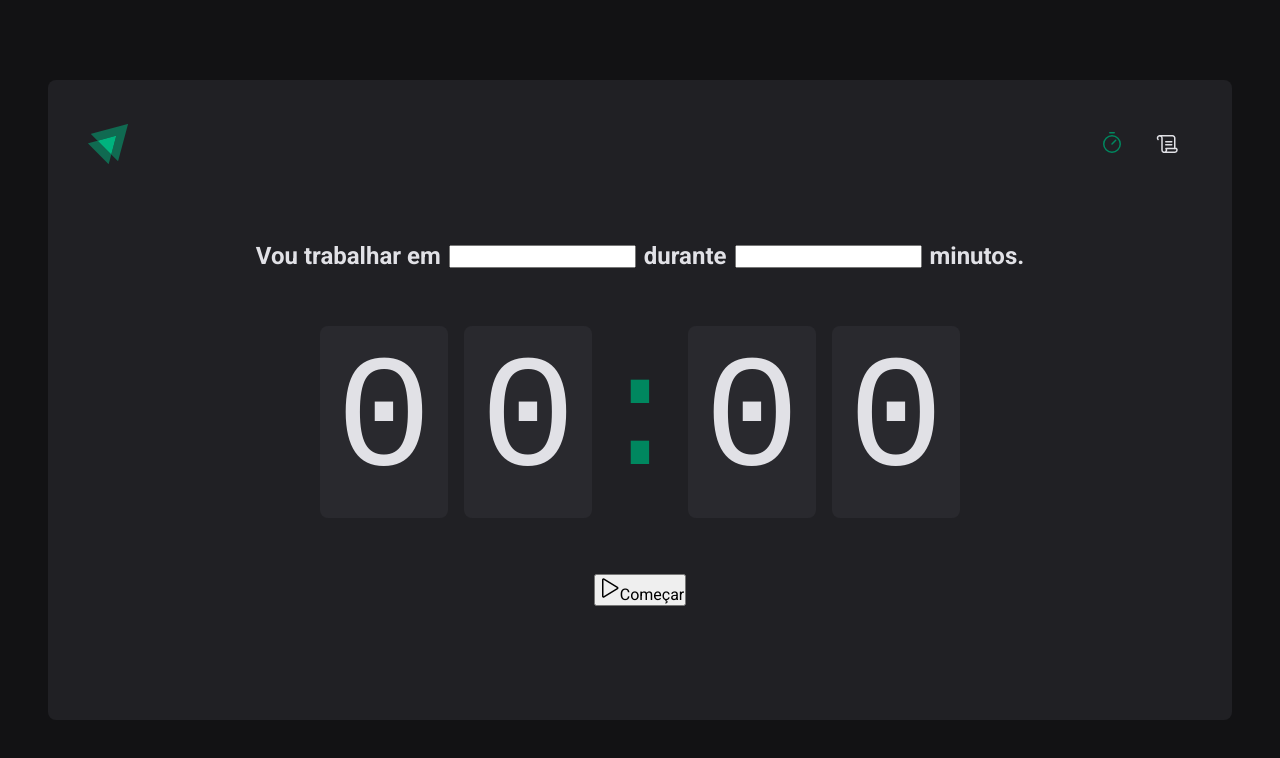
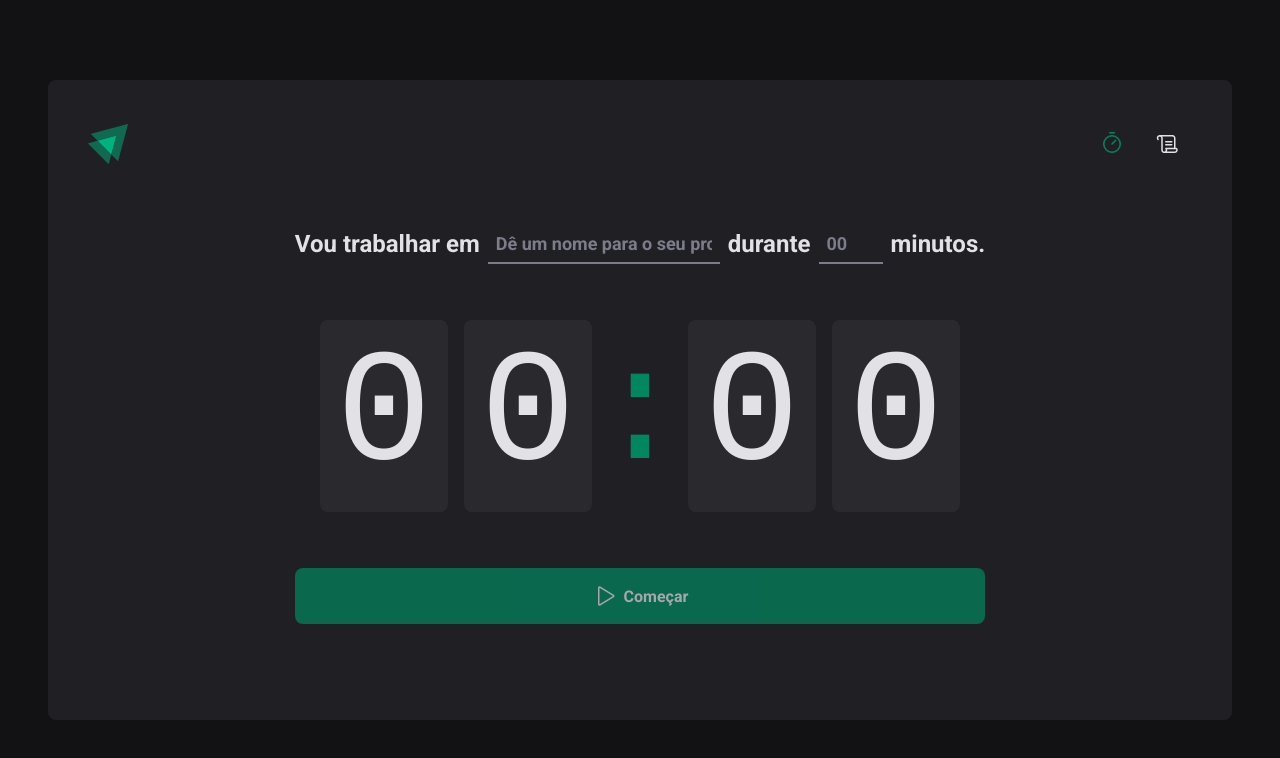
Before and after one commit to devvluan/02-ignite-timer, a React (Vite) app: page / in a window 1280 px wide. Shown: the top 758 px of the page. Built offline with nearby package versions, Linux system fonts and the light colour scheme.

Commit message:
Finalização da Home e Aprimorando Inputs

```diff
--- a/src/pages/Home/index.tsx
+++ b/src/pages/Home/index.tsx
@@ -3,7 +3,10 @@
   CountDownContainer,
   FormContainer,
   HomeContainer,
+  MinutesAmountInput,
   Separator,
+  StartCountDownButton,
+  TaskInput,
 } from './styles'
 
 export function Home() {
@@ -12,9 +15,27 @@
       <form action="">
         <FormContainer>
           <label htmlFor="task">Vou trabalhar em</label>
-          <input type="text" id="task" />
+          <TaskInput
+            type="text"
+            id="task"
+            placeholder="Dê um nome para o seu projeto"
+            list="task-suggestions"
+          />
+
+          <datalist id="task-suggestions">
+            <option value="Projeto 1" />
+            <option value="Projeto 2" />
+          </datalist>
+
           <label htmlFor="minutesAmount">durante</label>
-          <input type="number" id="minutesAmount" />
+          <MinutesAmountInput
+            type="number"
+            id="minutesAmount"
+            placeholder="00"
+            step={5}
+            min={5}
+            max={60}
+          />
           <span>minutos.</span>
         </FormContainer>
 
@@ -26,10 +47,10 @@
           <span>0</span>
         </CountDownContainer>
 
-        <button type="submit">
+        <StartCountDownButton disabled type="submit">
           <Play size={24} />
           Começar
-        </button>
+        </StartCountDownButton>
       </form>
     </HomeContainer>
   )
--- a/src/pages/Home/styles.ts
+++ b/src/pages/Home/styles.ts
@@ -27,6 +27,38 @@
   flex-wrap: wrap;
 `
 
+const BaseInput = styled.input`
+  background: transparent;
+  height: 2.5rem;
+  border: 0;
+  border-bottom: 2px solid ${(props) => props.theme['gray-500']};
+  font-weight: bold;
+  font-size: 1.125rem;
+  padding: 0 0.5rem;
+  color: ${(props) => props.theme['gray-100']};
+
+  &:focus {
+    box-shadow: none;
+    border-color: ${(props) => props.theme['green-500']};
+  }
+
+  &::placeholder {
+    color: ${(props) => props.theme['gray-500']};
+  }
+`
+
+export const TaskInput = styled(BaseInput)`
+  flex: 1;
+
+  &::-webkit-calendar-picker-indicator {
+    display: none !important;
+  }
+`
+
+export const MinutesAmountInput = styled(BaseInput)`
+  width: 4rem;
+`
+
 export const CountDownContainer = styled.div`
   font-family: 'Roboto Mono', monospace;
   font-size: 10rem;
@@ -52,3 +84,31 @@
   display: flex;
   justify-content: center;
 `
+
+export const StartCountDownButton = styled.button`
+  width: 100%;
+  border: 0;
+  padding: 1rem;
+  border-radius: 8px;
+
+  display: flex;
+  align-items: center;
+  justify-content: center;
+
+  gap: 0.5rem;
+  font-weight: bold;
+
+  cursor: pointer;
+
+  background: ${(props) => props.theme['green-500']};
+  color: ${(props) => props.theme['gray-100']};
+
+  &:disabled {
+    opacity: 0.7;
+    cursor: not-allowed;
+  }
+
+  &:not(:disabled):hover {
+    background: ${(props) => props.theme['green-700']};
+  }
+`
```
